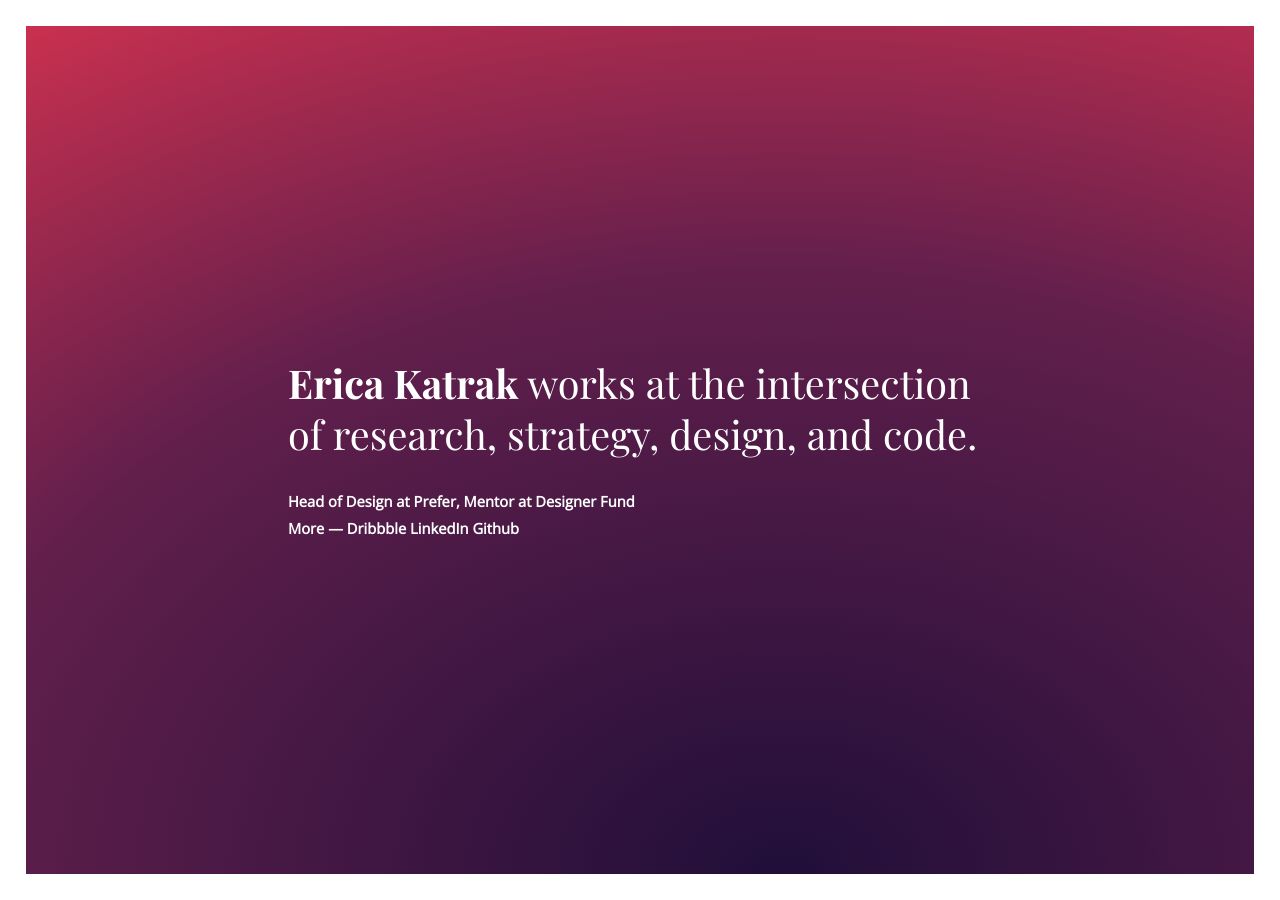
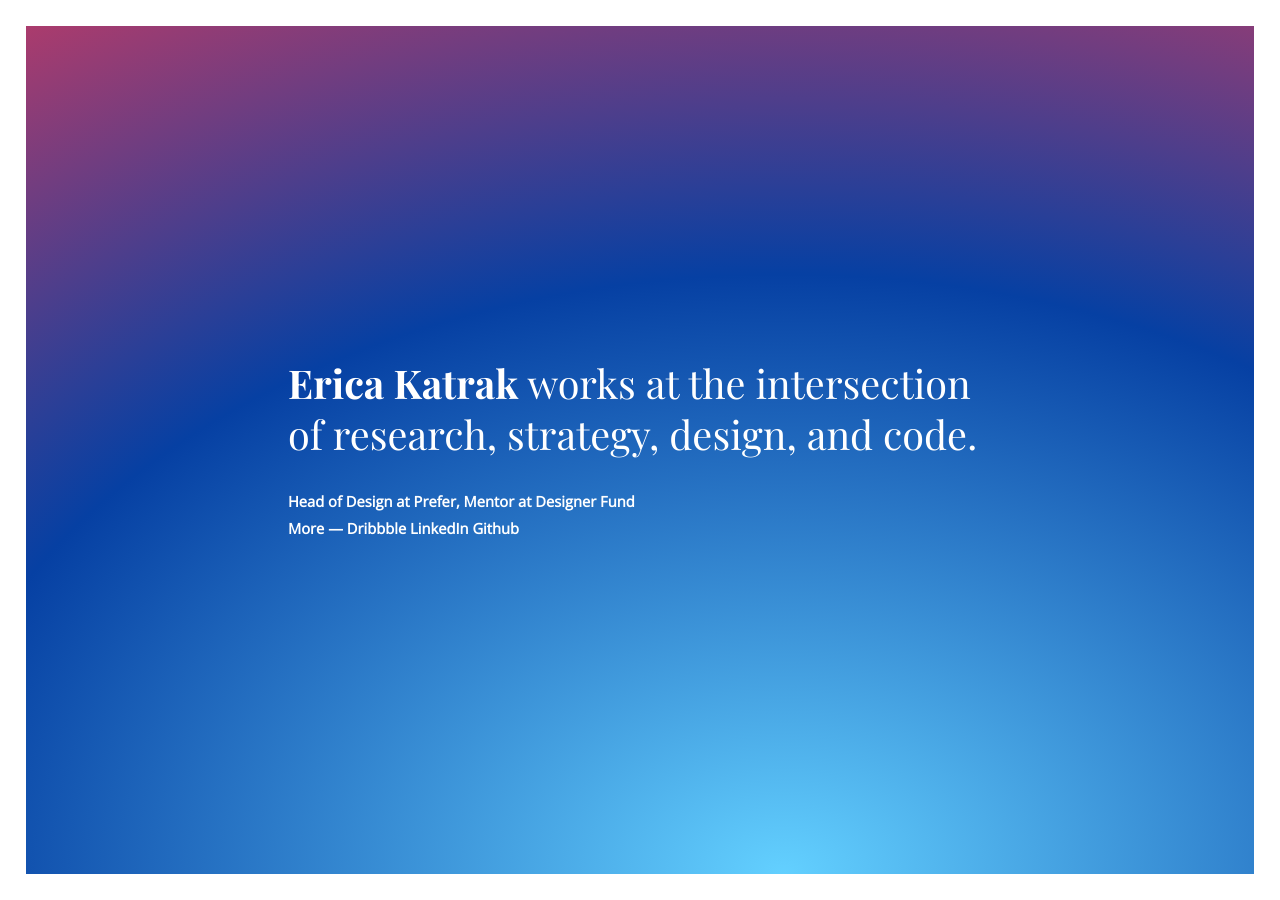
Before and after one commit to ericakatrak/ericakatrak.github.io, a Jekyll site: the page built from index.html, in a window 1280 px wide. Built offline with Jekyll 4.4.1, drawn with Linux system fonts in a browser that asks for light colours.

Commit message:
color tweak

```diff
--- a/css/style.css
+++ b/css/style.css
@@ -1,3 +1,12 @@
+/* color schemes
+
+	background-image: radial-gradient(#200F39, #621F4C, #FF3951); coral to deep purple
+	background-image: radial-gradient(#63D0FF, #0640A3, #FF3951); coral to blue
+	background-image: radial-gradient(#fff, #FFCDD3, #FF929E, #FF6B7D, #FF3951); coral
+	background-image: radial-gradient(#FFD5AF, #FF3951, #FBB838); sunrise
+
+*/
+
 /* apply a natural box layout model to all elements, but allowing components to change */
 html {
 	box-sizing: border-box;
@@ -47,7 +56,7 @@ body:after {
 	content: "";
 
 	/* future - invert the site as more content comes into play - move this to body, set :after to #FFF */
-	background-image: radial-gradient(#200F39, #621F4C, #FF3951);
+	background-image: radial-gradient(#63D0FF, #0640A3, #FF3951);
 	background-size: 200% 200%;
 	background-position: 0 0;
 	animation: border 60s linear infinite;
@@ -76,17 +85,16 @@ h1 {
 	padding-bottom: 2.2vw;
 
 	/* future - invert the site and use text clipping as more content comes into play
+
   -webkit-text-fill-color: transparent;
   -webkit-background-clip: text;
-
-	background-image: radial-gradient(#200F39, #621F4C, #FF3951); coral to deep purple
-	background-image: radial-gradient(#003054, #0640A3, #FF3951); coral to blue
-	background-image: radial-gradient(#fff, #FFCDD3, #FF929E, #FF6B7D, #FF3951); corally
+	background-image: radial-gradient(#63D0FF, #0640A3, #FF3951);
 	background-size: 200% 200%;
 	background-position: 0 0;
 	animation: border 60s linear infinite;
+  color: #FF3951;
 
-  color: #FF3951;*/
+  */
 }
 
 h1 span {font-weight: 700;}
```
